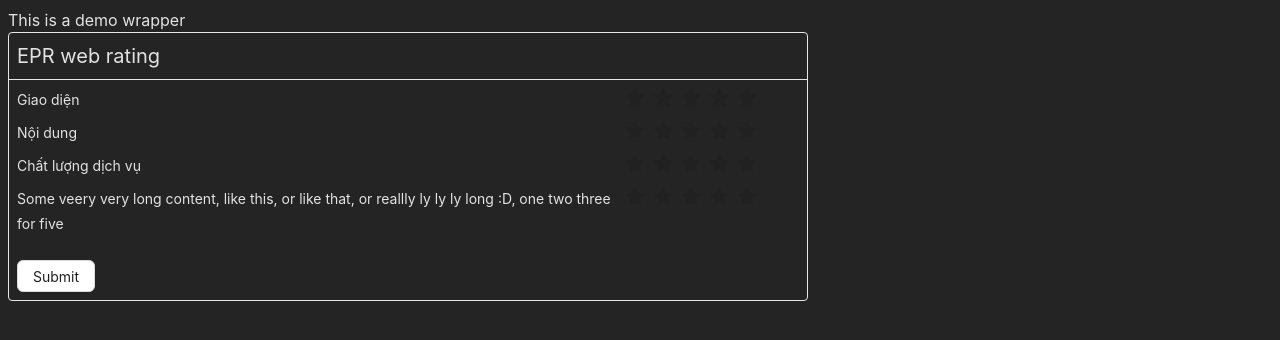
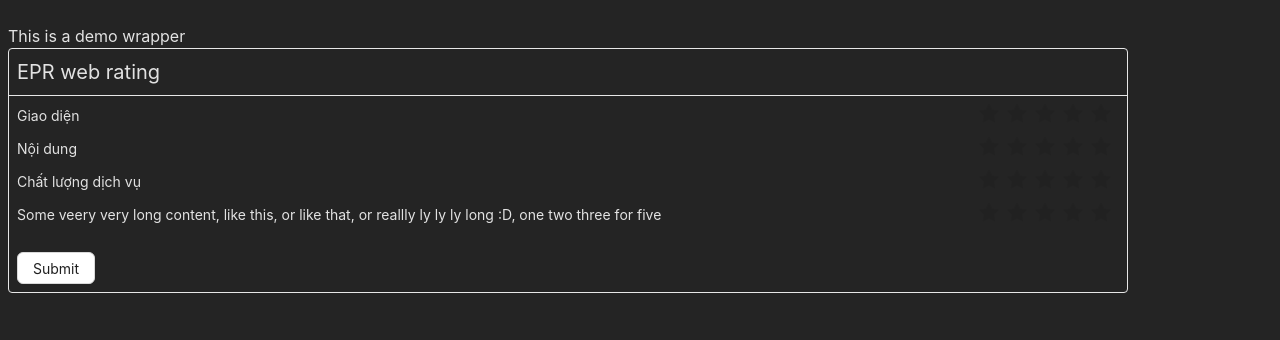
Before and after one commit to quangghaa/custom-components, a React (Vite) app: page / in a window 1280 px wide. Shown: the top 340 px of the page. Built offline with nearby package versions, Linux system fonts and the light colour scheme.

Commit message:
add screenshot

```diff
--- a/src/App.css
+++ b/src/App.css
@@ -1,4 +1,5 @@
 .demo {
     width: 100%;
     max-width: 1600px;
+    margin: 24px auto;
 }
--- /dev/null
+++ b/src/components/rate_us/mixins.scss
@@ -0,0 +1,19 @@
+@mixin respond-to($breakpoint) {
+    @if $breakpoint == mobile {
+        @media only screen and (max-width: 48em) {
+            @content;
+        }
+    } @else if $breakpoint == tablet {
+        @media only screen and (min-width: 48em) and (max-width: 64em) {
+            @content;
+        }
+    } @else if $breakpoint == laptops {
+        @media only screen and (min-width: 64em) and (max-width: 80em) {
+            @content;
+        }
+    } @else if $breakpoint == desktops {
+        @media only screen and (min-width: 80em) {
+            @content;
+        }
+    }
+}
--- a/src/components/rate_us/style.scss
+++ b/src/components/rate_us/style.scss
@@ -1,9 +1,9 @@
+@import 'mixins';
 .rate-us {
     box-sizing: border-box;
     width: 100%;
     height: auto;
-    min-width: 300px;
-    max-width: 800px;
+    max-width: 80em;
     border: 0px solid rgb(231, 231, 231);
     border-radius: 4px;
     font-size: 14px;
@@ -22,23 +22,26 @@
             .rate-item {
                 width: 100%;
                 display: flex;
-                flex-wrap: wrap;
+                // flex-wrap: wrap;
                 line-height: 1.75;
-
                 margin-bottom: 8px;
+                @include respond-to(mobile) {
+                    display: block;
+                }
 
                 &__label {
                     word-break: normal;
                     flex-grow: 1;
-                    min-width: 300px;
-                    max-width: 600px;
+                    min-width: 140px;
+                    // max-width: 600px;
                     padding-right: 8px;
-                    // background-color: aqua;
                 }
 
                 &__icons {
                     width: 140px;
+                    min-width: 140px;
                 }
+
             }
         }
 
```
Also changed, not shown: public/rate_us/screen_rating-result.png (added), public/rate_us/sreen_rating.png (added).
